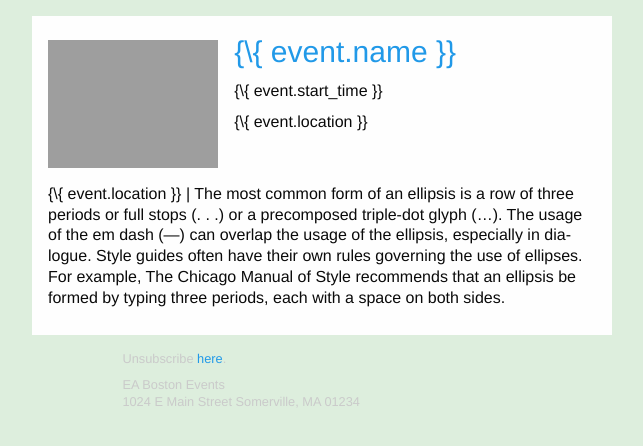
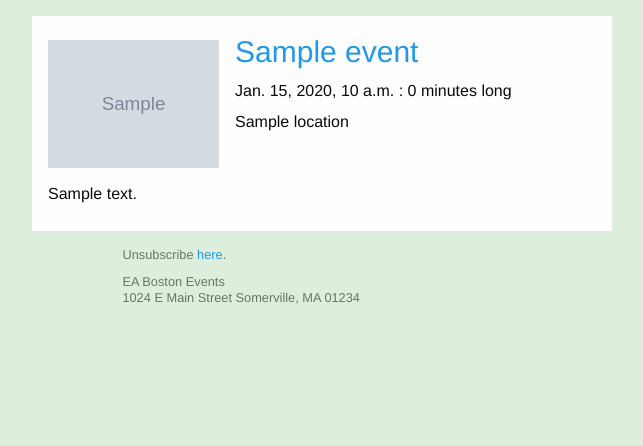
Before and after one commit to taymonbeal/eamail, a Django app: template project/subscriptions/templates/subscriptions/newsletter-zurb.html in a window 1280 px wide. Shown: the part 94-540 px from the top of the page, without its empty margins (318-961 px from the left). Run offline with Django 3.2, Linux system fonts and the light colour scheme; the template is opened without the code that fills it: most values are stand-ins (such as "Sample title", 1, 10 or a date in 2020); grey boxes marked "Sample" are stand-in pictures; lists and menus that the app fills with data are empty.

Commit message:
inserted templating tags into zurb template

```diff
--- a/project/subscriptions/templates/subscriptions/newsletter-zurb.html
+++ b/project/subscriptions/templates/subscriptions/newsletter-zurb.html
@@ -97,11 +97,11 @@
         <td class="center" align="center" valign="top" style="-moz-hyphens: auto; -webkit-hyphens: auto; Margin: 0; border-collapse: collapse !important; color: #0a0a0a; font-family: Helvetica, Arial, sans-serif; font-size: 16px; font-weight: normal; hyphens: auto; line-height: 1.3; margin: 0; padding: 0; text-align: left; vertical-align: top; word-wrap: break-word;">
           <center data-parsed="" style="min-width: 580px; width: 100%;">
 
-            <table align="center" class="wrapper header float-center" style="Margin: 0 auto; background: #054410; border-collapse: collapse; border-spacing: 0; float: none; margin: 0 auto; padding: 0; text-align: center; vertical-align: top; width: 100%;"><tr style="padding: 0; text-align: left; vertical-align: top;"><td class="wrapper-inner" style="-moz-hyphens: auto; -webkit-hyphens: auto; Margin: 0; border-collapse: collapse !important; color: #0a0a0a; font-family: Helvetica, Arial, sans-serif; font-size: 16px; font-weight: normal; hyphens: auto; line-height: 1.3; margin: 0; padding: 20px; text-align: left; vertical-align: top; word-wrap: break-word;">
-              <table align="center" class="container" style="Margin: 0 auto; background: transparent; border-collapse: collapse; border-spacing: 0; margin: 0 auto; padding: 0; text-align: inherit; vertical-align: top; width: 580px;"><tbody><tr style="padding: 0; text-align: left; vertical-align: top;"><td style="-moz-hyphens: auto; -webkit-hyphens: auto; Margin: 0; border-collapse: collapse !important; color: #0a0a0a; font-family: Helvetica, Arial, sans-serif; font-size: 16px; font-weight: normal; hyphens: auto; line-height: 1.3; margin: 0; padding: 0; text-align: left; vertical-align: top; word-wrap: break-word;">
+            <table align="center" class="wrapper header float-center" style="Margin: 0 auto; background: #054410; border-collapse: collapse; border-spacing: 0; float: none; margin: 0 auto; padding: 0; text-align: center; vertical-align: top; width: 100%;"><tr style="padding: 0; text-align: left; vertical-align: top;"><td class="wrapper-inner" style="-moz-hyphens: auto; -webkit-hyphens: auto; Margin: 0; border-collapse: collapse !important; color: #FFFFFF; font-family: Helvetica, Arial, sans-serif; font-size: 16px; font-weight: normal; hyphens: auto; line-height: 1.3; margin: 0; padding: 20px; text-align: left; vertical-align: top; word-wrap: break-word;">
+              <table align="center" class="container" style="Margin: 0 auto; background: transparent; border-collapse: collapse; border-spacing: 0; margin: 0 auto; padding: 0; text-align: inherit; vertical-align: top; width: 580px;"><tbody><tr style="padding: 0; text-align: left; vertical-align: top;"><td style="-moz-hyphens: auto; -webkit-hyphens: auto; Margin: 0; border-collapse: collapse !important; color: #FFFFFF; font-family: Helvetica, Arial, sans-serif; font-size: 16px; font-weight: normal; hyphens: auto; line-height: 1.3; margin: 0; padding: 0; text-align: left; vertical-align: top; word-wrap: break-word;">
                 <table class="row collapse" style="border-collapse: collapse; border-spacing: 0; display: table; padding: 0; position: relative; text-align: left; vertical-align: top; width: 100%;"><tbody><tr style="padding: 0; text-align: left; vertical-align: top;">
-                  <th class="small-12 large-12 columns first last" style="Margin: 0 auto; color: #0a0a0a; font-family: Helvetica, Arial, sans-serif; font-size: 16px; font-weight: normal; line-height: 1.3; margin: 0 auto; padding: 0; padding-bottom: 0; padding-left: 0; padding-right: 0; text-align: left; width: 588px;"><table style="border-collapse: collapse; border-spacing: 0; padding: 0; text-align: left; vertical-align: top; width: 100%;"><tr style="padding: 0; text-align: left; vertical-align: top;"><th style="Margin: 0; color: #0a0a0a; font-family: Helvetica, Arial, sans-serif; font-size: 16px; font-weight: normal; line-height: 1.3; margin: 0; padding: 0; text-align: left;">
-                    <h1 class="text-center" style="Margin: 0; Margin-bottom: 10px; color: inherit; font-family: Helvetica, Arial, sans-serif; font-size: 34px; font-weight: normal; line-height: 1.3; margin: 0; margin-bottom: 10px; padding: 0; text-align: center; word-wrap: normal;"><a href="http://127.0.0.1:8000/" style="Margin: 0; color: #2199e8; font-family: Helvetica, Arial, sans-serif; font-weight: normal; line-height: 1.3; margin: 0; padding: 0; text-align: left; text-decoration: none;"><font color="#FFFFFF">EA Boston Events</font></a></h1>
+                  <th class="small-12 large-12 columns first last" style="Margin: 0 auto; color: #FFFFFF; font-family: Helvetica, Arial, sans-serif; font-size: 16px; font-weight: normal; line-height: 1.3; margin: 0 auto; padding: 0; padding-bottom: 0; padding-left: 0; padding-right: 0; text-align: left; width: 588px;"><table style="border-collapse: collapse; border-spacing: 0; padding: 0; text-align: left; vertical-align: top; width: 100%;"><tr style="padding: 0; text-align: left; vertical-align: top;"><th style="Margin: 0; color: #FFFFFF; font-family: Helvetica, Arial, sans-serif; font-size: 16px; font-weight: normal; line-height: 1.3; margin: 0; padding: 0; text-align: left;">
+                    <h1 class="text-center" style="Margin: 0; Margin-bottom: 10px; color: inherit; font-family: Helvetica, Arial, sans-serif; font-size: 34px; font-weight: normal; line-height: 1.3; margin: 0; margin-bottom: 10px; padding: 0; text-align: center; word-wrap: normal;"><a href="http://127.0.0.1:8000/" style="Margin: 0; color: #FFFFFF; font-family: Helvetica, Arial, sans-serif; font-weight: normal; line-height: 1.3; margin: 0; padding: 0; text-align: left; text-decoration: none;"><font color="#FFFFFF">EA Boston Events</font></a></h1>
                   </th>
 <th class="expander" style="Margin: 0; color: #0a0a0a; font-family: Helvetica, Arial, sans-serif; font-size: 16px; font-weight: normal; line-height: 1.3; margin: 0; padding: 0 !important; text-align: left; visibility: hidden; width: 0;"></th></tr></table></th>
                 </tr></tbody></table>
@@ -109,36 +109,36 @@
             </td></tr></table>
 
             <table class="spacer float-center" style="Margin: 0 auto; border-collapse: collapse; border-spacing: 0; float: none; margin: 0 auto; padding: 0; text-align: center; vertical-align: top; width: 100%;"><tbody><tr style="padding: 0; text-align: left; vertical-align: top;"><td height="16px" style="-moz-hyphens: auto; -webkit-hyphens: auto; Margin: 0; border-collapse: collapse !important; color: #0a0a0a; font-family: Helvetica, Arial, sans-serif; font-size: 16px; font-weight: normal; hyphens: auto; line-height: 16px; margin: 0; mso-line-height-rule: exactly; padding: 0; text-align: left; vertical-align: top; word-wrap: break-word;">&#xA0;</td></tr></tbody></table>
-
+{% for event in events %}
             <table align="center" class="container float-center" style="Margin: 0 auto; background: #fefefe; border-collapse: collapse; border-spacing: 0; float: none; margin: 0 auto; padding: 0; text-align: center; vertical-align: top; width: 580px;"><tbody><tr style="padding: 0; text-align: left; vertical-align: top;"><td style="-moz-hyphens: auto; -webkit-hyphens: auto; Margin: 0; border-collapse: collapse !important; color: #0a0a0a; font-family: Helvetica, Arial, sans-serif; font-size: 16px; font-weight: normal; hyphens: auto; line-height: 1.3; margin: 0; padding: 0; text-align: left; vertical-align: top; word-wrap: break-word;">
               <table class="spacer" style="border-collapse: collapse; border-spacing: 0; padding: 0; text-align: left; vertical-align: top; width: 100%;"><tbody><tr style="padding: 0; text-align: left; vertical-align: top;"><td height="16px" style="-moz-hyphens: auto; -webkit-hyphens: auto; Margin: 0; border-collapse: collapse !important; color: #0a0a0a; font-family: Helvetica, Arial, sans-serif; font-size: 16px; font-weight: normal; hyphens: auto; line-height: 16px; margin: 0; mso-line-height-rule: exactly; padding: 0; text-align: left; vertical-align: top; word-wrap: break-word;">&#xA0;</td></tr></tbody></table>
               <table class="row" style="border-collapse: collapse; border-spacing: 0; display: table; padding: 0; position: relative; text-align: left; vertical-align: top; width: 100%;"><tbody><tr style="padding: 0; text-align: left; vertical-align: top;">
                 <th class="small-12 large-4 columns first" style="Margin: 0 auto; color: #0a0a0a; font-family: Helvetica, Arial, sans-serif; font-size: 16px; font-weight: normal; line-height: 1.3; margin: 0 auto; padding: 0; padding-bottom: 16px; padding-left: 16px; padding-right: 8px; text-align: left; width: 177.33333px;"><table style="border-collapse: collapse; border-spacing: 0; padding: 0; text-align: left; vertical-align: top; width: 100%;"><tr style="padding: 0; text-align: left; vertical-align: top;"><th style="Margin: 0; color: #0a0a0a; font-family: Helvetica, Arial, sans-serif; font-size: 16px; font-weight: normal; line-height: 1.3; margin: 0; padding: 0; text-align: left;">
                   <table class="spacer" style="border-collapse: collapse; border-spacing: 0; padding: 0; text-align: left; vertical-align: top; width: 100%;"><tbody><tr style="padding: 0; text-align: left; vertical-align: top;"><td height="8px" style="-moz-hyphens: auto; -webkit-hyphens: auto; Margin: 0; border-collapse: collapse !important; color: #0a0a0a; font-family: Helvetica, Arial, sans-serif; font-size: 8px; font-weight: normal; hyphens: auto; line-height: 8px; margin: 0; mso-line-height-rule: exactly; padding: 0; text-align: left; vertical-align: top; word-wrap: break-word;">&#xA0;</td></tr></tbody></table>
-                  <img src="http://127.0.0.1:8000/media/17.jpg" alt="" style="-ms-interpolation-mode: bicubic; clear: both; display: block; max-width: 100%; outline: none; text-decoration: none; width: auto;">
+                  <img src="http://127.0.0.1:8000{{ event.picture.url }}" alt="" style="-ms-interpolation-mode: bicubic; clear: both; display: block; max-width: 100%; outline: none; text-decoration: none; width: auto;">
                 </th></tr></table></th>
                 <th class="small-12 large-8 columns last" style="Margin: 0 auto; color: #0a0a0a; font-family: Helvetica, Arial, sans-serif; font-size: 16px; font-weight: normal; line-height: 1.3; margin: 0 auto; padding: 0; padding-bottom: 16px; padding-left: 8px; padding-right: 16px; text-align: left; width: 370.66667px;"><table style="border-collapse: collapse; border-spacing: 0; padding: 0; text-align: left; vertical-align: top; width: 100%;"><tr style="padding: 0; text-align: left; vertical-align: top;"><th style="Margin: 0; color: #0a0a0a; font-family: Helvetica, Arial, sans-serif; font-size: 16px; font-weight: normal; line-height: 1.3; margin: 0; padding: 0; text-align: left;">
-                  <h2 style="Margin: 0; Margin-bottom: 10px; color: inherit; font-family: Helvetica, Arial, sans-serif; font-size: 30px; font-weight: normal; line-height: 1.3; margin: 0; margin-bottom: 10px; padding: 0; text-align: left; word-wrap: normal;"><a href="http://127.0.0.1:8000/event/3/" style="Margin: 0; color: #2199e8; font-family: Helvetica, Arial, sans-serif; font-weight: normal; line-height: 1.3; margin: 0; padding: 0; text-align: left; text-decoration: none;">{\{ event.name }}</a></h2>
-                   <p class="date" style="Margin: 0; Margin-bottom: 10px; color: #0a0a0a; font-family: Helvetica, Arial, sans-serif; font-size: 16px; font-weight: normal; line-height: 1.3; margin: 0; margin-bottom: 10px; padding: 0; text-align: left;"><time>{\{ event.start_time }}</time>
-                   </p><p style="Margin: 0; Margin-bottom: 10px; color: #0a0a0a; font-family: Helvetica, Arial, sans-serif; font-size: 16px; font-weight: normal; line-height: 1.3; margin: 0; margin-bottom: 10px; padding: 0; text-align: left;">{\{ event.location }}</p>
+                  <h2 style="Margin: 0; Margin-bottom: 10px; color: inherit; font-family: Helvetica, Arial, sans-serif; font-size: 30px; font-weight: normal; line-height: 1.3; margin: 0; margin-bottom: 10px; padding: 0; text-align: left; word-wrap: normal;"><a href="http://127.0.0.1:8000{% url 'event_detail' pk=event.pk %}" style="Margin: 0; color: #2199e8; font-family: Helvetica, Arial, sans-serif; font-weight: normal; line-height: 1.3; margin: 0; padding: 0; text-align: left; text-decoration: none;">{{ event.name }}</a></h2>
+                   <p class="date" style="Margin: 0; Margin-bottom: 10px; color: #0a0a0a; font-family: Helvetica, Arial, sans-serif; font-size: 16px; font-weight: normal; line-height: 1.3; margin: 0; margin-bottom: 10px; padding: 0; text-align: left;"><time datetime="{{ event.start_time|date:'c' }}">{{ event.start_time }}</time> {% if event.end_time %}: <time datetime="{{ event.end_time|date:'c' }}"> {{ event.end_time|timeuntil:event.start_time }} </time> long{% endif %}
+                   </p><p style="Margin: 0; Margin-bottom: 10px; color: #0a0a0a; font-family: Helvetica, Arial, sans-serif; font-size: 16px; font-weight: normal; line-height: 1.3; margin: 0; margin-bottom: 10px; padding: 0; text-align: left;">{{ event.location }}</p>
                 </th></tr></table></th>
               </tr></tbody></table>
               <table class="row" style="border-collapse: collapse; border-spacing: 0; display: table; padding: 0; position: relative; text-align: left; vertical-align: top; width: 100%;"><tbody><tr style="padding: 0; text-align: left; vertical-align: top;">
                 <th class="small-12 large-12 columns first last" style="Margin: 0 auto; color: #0a0a0a; font-family: Helvetica, Arial, sans-serif; font-size: 16px; font-weight: normal; line-height: 1.3; margin: 0 auto; padding: 0; padding-bottom: 16px; padding-left: 16px; padding-right: 16px; text-align: left; width: 564px;"><table style="border-collapse: collapse; border-spacing: 0; padding: 0; text-align: left; vertical-align: top; width: 100%;"><tr style="padding: 0; text-align: left; vertical-align: top;"><th style="Margin: 0; color: #0a0a0a; font-family: Helvetica, Arial, sans-serif; font-size: 16px; font-weight: normal; line-height: 1.3; margin: 0; padding: 0; text-align: left;">
-                  <p style="Margin: 0; Margin-bottom: 10px; color: #0a0a0a; font-family: Helvetica, Arial, sans-serif; font-size: 16px; font-weight: normal; line-height: 1.3; margin: 0; margin-bottom: 10px; padding: 0; text-align: left;">{\{ event.location }} | The most common form of an ellipsis is a row of three periods or full stops (. . .) or a precomposed triple-dot glyph (…). The usage of the em dash (—) can overlap the usage of the ellipsis, especially in dialogue. Style guides often have their own rules governing the use of ellipses. For example, The Chicago Manual of Style recommends that an ellipsis be formed by typing three periods, each with a space on both sides.</p>
+                  <p style="Margin: 0; Margin-bottom: 10px; color: #0a0a0a; font-family: Helvetica, Arial, sans-serif; font-size: 16px; font-weight: normal; line-height: 1.3; margin: 0; margin-bottom: 10px; padding: 0; text-align: left;">{{ event.description }}</p>
                 </th>
 <th class="expander" style="Margin: 0; color: #0a0a0a; font-family: Helvetica, Arial, sans-serif; font-size: 16px; font-weight: normal; line-height: 1.3; margin: 0; padding: 0 !important; text-align: left; visibility: hidden; width: 0;"></th></tr></table></th>
               </tr></tbody></table>
             </td></tr></tbody></table>
 
             <table class="spacer float-center" style="Margin: 0 auto; border-collapse: collapse; border-spacing: 0; float: none; margin: 0 auto; padding: 0; text-align: center; vertical-align: top; width: 100%;"><tbody><tr style="padding: 0; text-align: left; vertical-align: top;"><td height="16px" style="-moz-hyphens: auto; -webkit-hyphens: auto; Margin: 0; border-collapse: collapse !important; color: #0a0a0a; font-family: Helvetica, Arial, sans-serif; font-size: 16px; font-weight: normal; hyphens: auto; line-height: 16px; margin: 0; mso-line-height-rule: exactly; padding: 0; text-align: left; vertical-align: top; word-wrap: break-word;">&#xA0;</td></tr></tbody></table>
-
+{% endfor %}
             <table align="center" class="row float-center" style="Margin: 0 auto; border-collapse: collapse; border-spacing: 0; float: none; margin: 0 auto; padding: 0; position: relative; text-align: center; vertical-align: top; width: 100%;"><tbody><tr style="padding: 0; text-align: left; vertical-align: top;">
               <th class="small-12 large-4 columns first" style="Margin: 0 auto; color: #0a0a0a; font-family: Helvetica, Arial, sans-serif; font-size: 16px; font-weight: normal; line-height: 1.3; margin: 0 auto; padding: 0; padding-bottom: 16px; padding-left: 16px; padding-right: 8px; text-align: left; width: 177.33333px;"><table style="border-collapse: collapse; border-spacing: 0; padding: 0; text-align: left; vertical-align: top; width: 100%;"><tr style="padding: 0; text-align: left; vertical-align: top;"><th style="Margin: 0; color: #0a0a0a; font-family: Helvetica, Arial, sans-serif; font-size: 16px; font-weight: normal; line-height: 1.3; margin: 0; padding: 0; text-align: left;"></th></tr></table></th>
               <th class="small-12 large-4 columns" style="Margin: 0 auto; color: #0a0a0a; font-family: Helvetica, Arial, sans-serif; font-size: 16px; font-weight: normal; line-height: 1.3; margin: 0 auto; padding: 0; padding-bottom: 16px; padding-left: 8px; padding-right: 8px; text-align: left; width: 177.33333px;"><table style="border-collapse: collapse; border-spacing: 0; padding: 0; text-align: left; vertical-align: top; width: 100%;"><tr style="padding: 0; text-align: left; vertical-align: top;"><th style="Margin: 0; color: #0a0a0a; font-family: Helvetica, Arial, sans-serif; font-size: 16px; font-weight: normal; line-height: 1.3; margin: 0; padding: 0; text-align: left;">
                 <center data-parsed="" style="min-width: 145.33333px; width: 100%;">
-                  <p align="center" class="float-center" style="Margin: 0; Margin-bottom: 10px; color: #0a0a0a; font-family: Helvetica, Arial, sans-serif; font-size: 16px; font-weight: normal; line-height: 1.3; margin: 0; margin-bottom: 10px; padding: 0; text-align: left;"><small style="color: #cacaca; font-size: 80%;">Unsubscribe <a href="#" style="Margin: 0; color: #2199e8; font-family: Helvetica, Arial, sans-serif; font-weight: normal; line-height: 1.3; margin: 0; padding: 0; text-align: left; text-decoration: none;">here</a>.</small></p>
-                  <p align="center" class="float-center" style="Margin: 0; Margin-bottom: 10px; color: #0a0a0a; font-family: Helvetica, Arial, sans-serif; font-size: 16px; font-weight: normal; line-height: 1.3; margin: 0; margin-bottom: 10px; padding: 0; text-align: left;"><small style="color: #cacaca; font-size: 80%;">EA Boston Events<br>
+                  <p align="center" class="float-center" style="Margin: 0; Margin-bottom: 10px; color: #0a0a0a; font-family: Helvetica, Arial, sans-serif; font-size: 16px; font-weight: normal; line-height: 1.3; margin: 0; margin-bottom: 10px; padding: 0; text-align: left;"><small style="color: #667766; font-size: 80%;">Unsubscribe <a href="#" style="Margin: 0; color: #2199e8; font-family: Helvetica, Arial, sans-serif; font-weight: normal; line-height: 1.3; margin: 0; padding: 0; text-align: left; text-decoration: none;">here</a>.</small></p>
+                  <p align="center" class="float-center" style="Margin: 0; Margin-bottom: 10px; color: #0a0a0a; font-family: Helvetica, Arial, sans-serif; font-size: 16px; font-weight: normal; line-height: 1.3; margin: 0; margin-bottom: 10px; padding: 0; text-align: left;"><small style="color: #667766; font-size: 80%;">EA Boston Events<br>
                     1024 E Main Street
                     Somerville, MA 01234</small></p>
                 </center>
```
